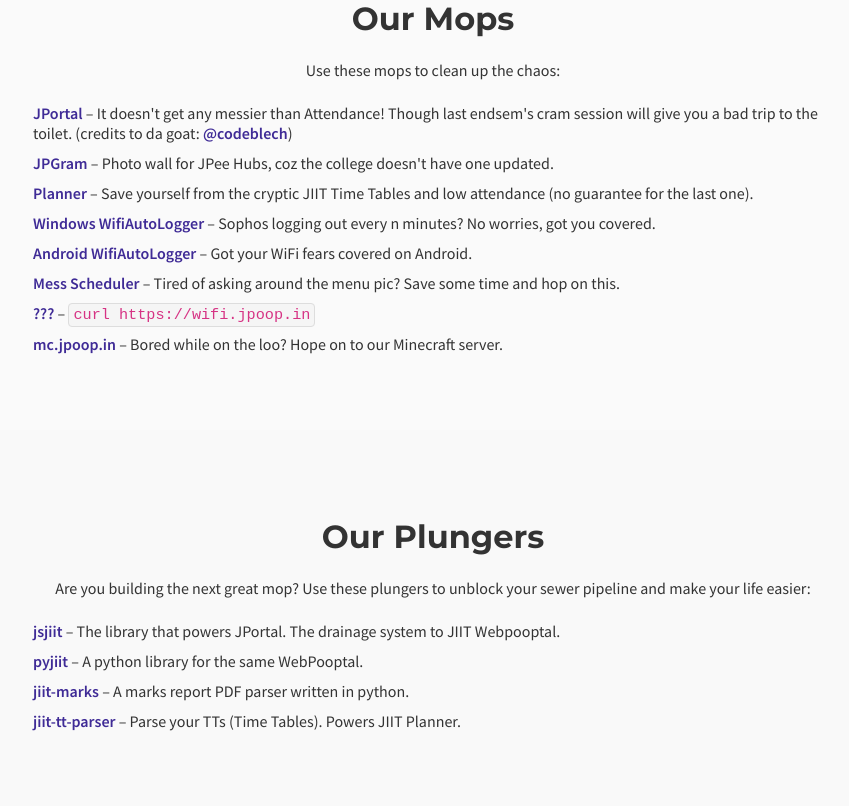
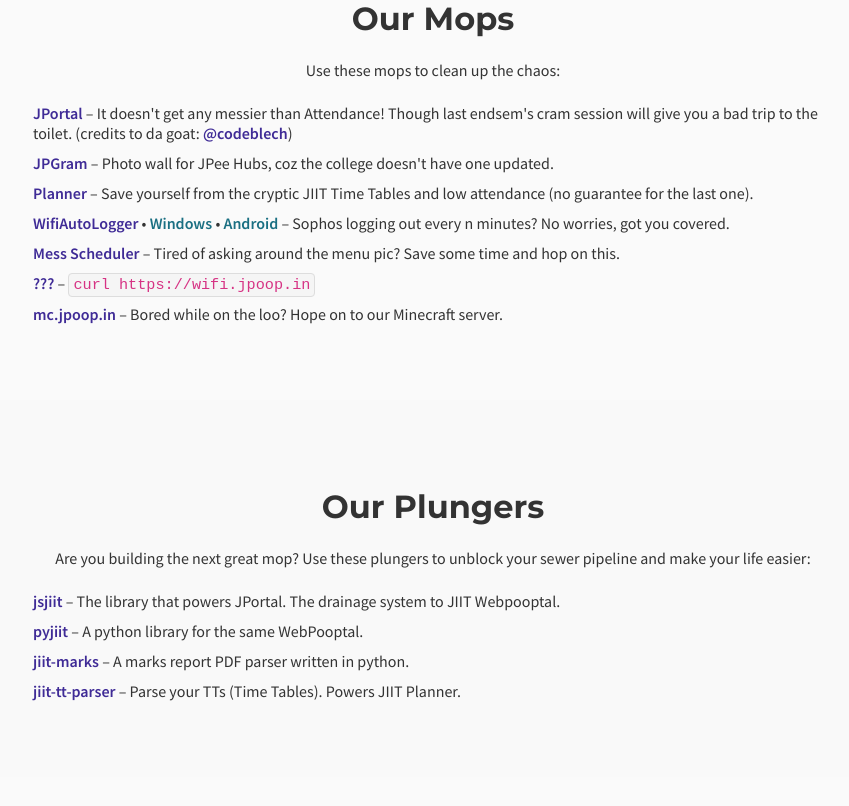
Before and after one commit to codelif/jpoop.in, a Flask app: page / in a window 1280 px wide. Shown: the part 1287-2093 px from the top of the page, without its empty margins (207-1056 px from the left). Run offline with Flask 3, Linux system fonts and the light colour scheme; some web fonts are replaced.

Commit message:
condense wifi autologger in one line

```diff
--- a/assets/css/style.css
+++ b/assets/css/style.css
@@ -221,3 +221,17 @@ body {
   white-space: nowrap;    /* Keep the text on one line */
   z-index: 10;            /* Ensure it appears on top */
 }
+
+.title-no-link {
+  color: #3f2b96;
+  font-weight: bold;
+  text-decoration: none;
+}
+
+.title-no-link:hover {
+  text-decoration: none;
+}
+
+.download {
+  color: #1a6f82!important;
+}
--- a/templates/index.html
+++ b/templates/index.html
@@ -54,9 +54,8 @@
         <li><a href="https://jiit.pythonanywhere.com">JPGram</a> – Photo wall for JPee Hubs, coz the college doesn't have one updated.</li>
         <li><a href="https://planner.jpoop.in">Planner</a> – Save yourself from the cryptic JIIT Time Tables and low
           attendance (no guarantee for the last one).</li>
- <li><a href="https://github.com/life2harsh/WiFiAutologger/releases/download/installer/">Windows WifiAutoLogger</a> – Sophos logging out every n minutes? No worries, got you covered.</li>
-         <li><a href="https://github.com/life2harsh/WiFiAutologger/releases/tag/android">Android WifiAutoLogger</a> – Got your WiFi fears covered on Android.</li>
-<li><a href="https://mess-schedular.vercel.app">Mess Scheduler</a> – Tired of asking around the menu pic? Save some time and hop on this.</li>
+        <li><span class="title-no-link">WifiAutoLogger</span> • <a class="download" href="https://github.com/life2harsh/WiFiAutologger/releases/download/installer/">Windows</a> • <a class="download" href="https://github.com/life2harsh/WiFiAutologger/releases/tag/android">Android</a> – Sophos logging out every n minutes? No worries, got you covered.</li>
+        <li><a href="https://mess-schedular.vercel.app">Mess Scheduler</a> – Tired of asking around the menu pic? Save some time and hop on this.</li>
         <li><a href="https://wifi.jpoop.in">???</a> – <span class="inline-code">curl https://wifi.jpoop.in</span></li>
         <li style="position: relative;">
           <a id="copyLink" href="javascript:void(0)" onclick="copyMcLink(event)">mc.jpoop.in</a>
```
